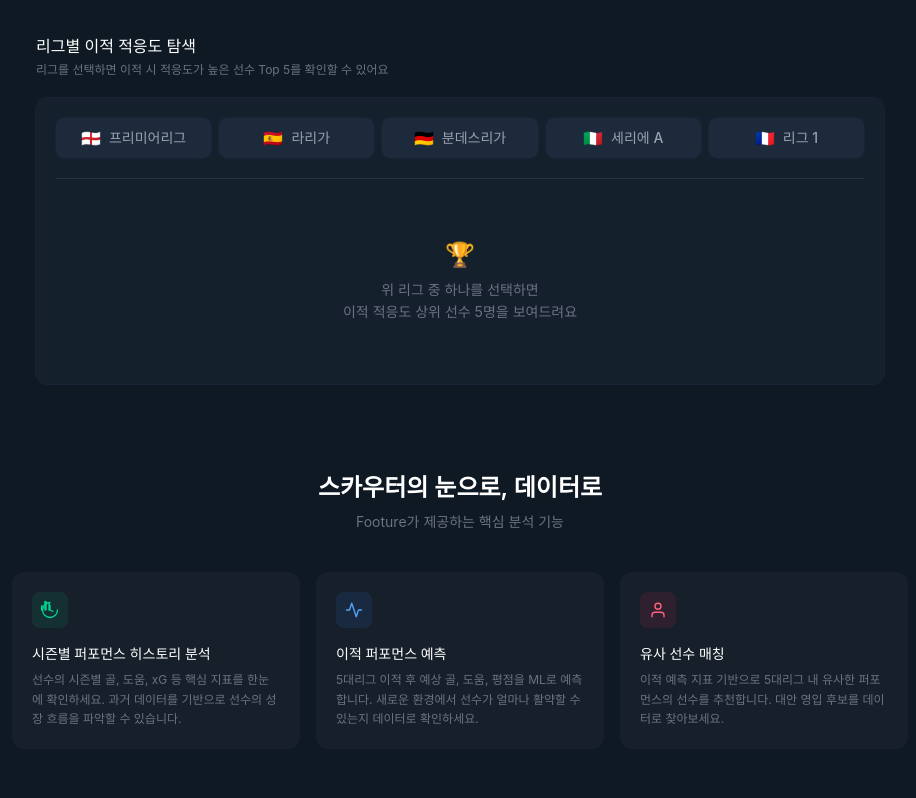
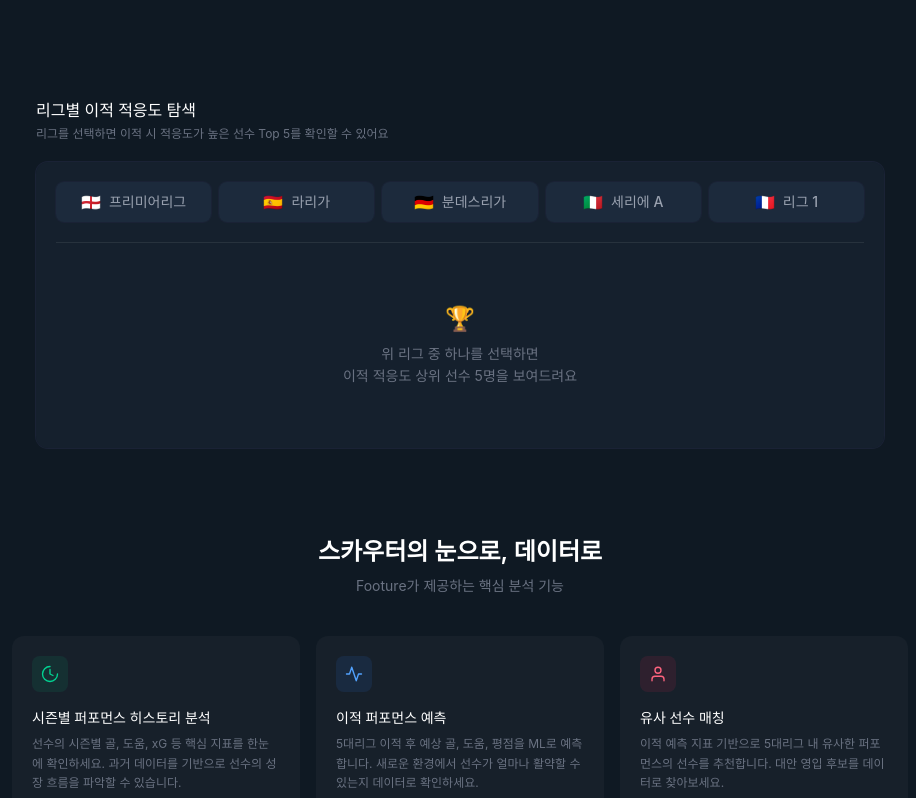
Before and after one commit to 5sondoson/5sondoson-fe, a React (Vite) app: page / in a window 1280 px wide. Shown: the part 640-1438 px from the top of the page, without its empty margins (180-1096 px from the left). Built offline with nearby package versions, Linux system fonts and the light colour scheme.

Commit message:
[#2] refactor: 라우터 추가 후 메인페이지에서 앱헤더 제거하고 앱 레이아웃의 앱헤더를 사용

```diff
--- a/src/pages/main/ui/MainPage.tsx
+++ b/src/pages/main/ui/MainPage.tsx
@@ -1,4 +1,3 @@
-import { type MainPageProps } from '../../player-search/model/types'
 import HeroBanner from './HeroBanner'
 import { SearchBar } from '@/features/player-search'
 import { useState } from 'react'
@@ -7,15 +6,12 @@ import LeagueAdaptationSection from '@/features/main/league-adaptation/ui/League
 import FeatureHighlightSection from './FeatureHighlightSection'
 import CtaBanner from '@/features/main/league-adaptation/ui/CtaBanner'
 
-export function MainPage({ isHeaderVisible = true }: MainPageProps) {
+export function MainPage() {
   const [searchValue, setSearchValue] = useState('')
   const [isFilterOpen, setIsFilterOpen] = useState(false)
 
   return (
-    <div>
-      <div
-        className={`sticky z-10 bg-page transition-[top] duration-300 ${isHeaderVisible ? 'top-16' : 'top-0'}`}
-      >
+    <div className="pt-16">
       <HeroBanner />
       <SearchBar
         value={searchValue}
@@ -31,6 +27,5 @@ export function MainPage({ isHeaderVisible = true }: MainPageProps) {
       <FeatureHighlightSection />
       <CtaBanner />
     </div>
-    </div>
   )
 }
--- a/src/pages/player-search/model/types.ts
+++ b/src/pages/player-search/model/types.ts
@@ -1,7 +1,3 @@
 export interface PlayerSearchPageProps {
   isHeaderVisible?: boolean
 }
-
-export interface MainPageProps {
-  isHeaderVisible?: boolean
-}
```
Also changed, not shown: src/assets/icons/history.svg. Lines whose indentation alone changed are shown as unchanged.
